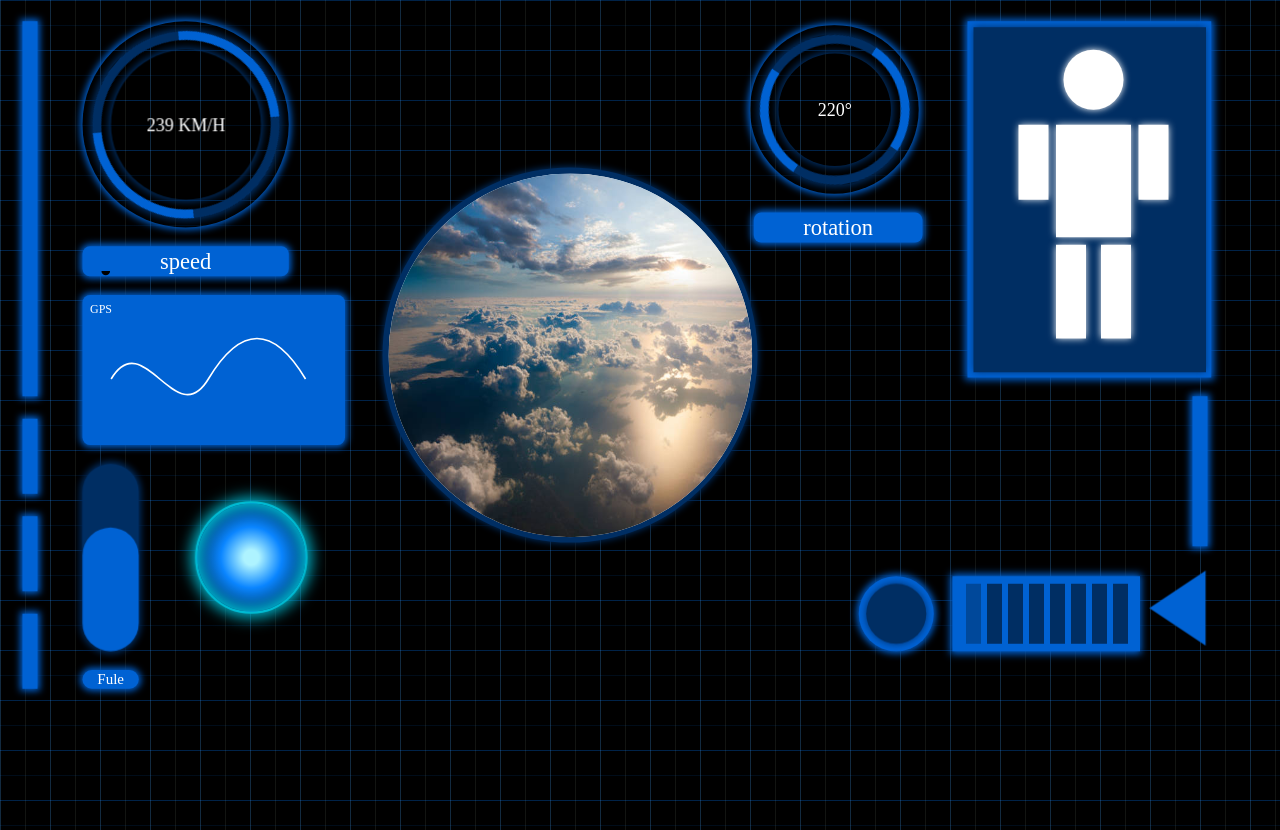
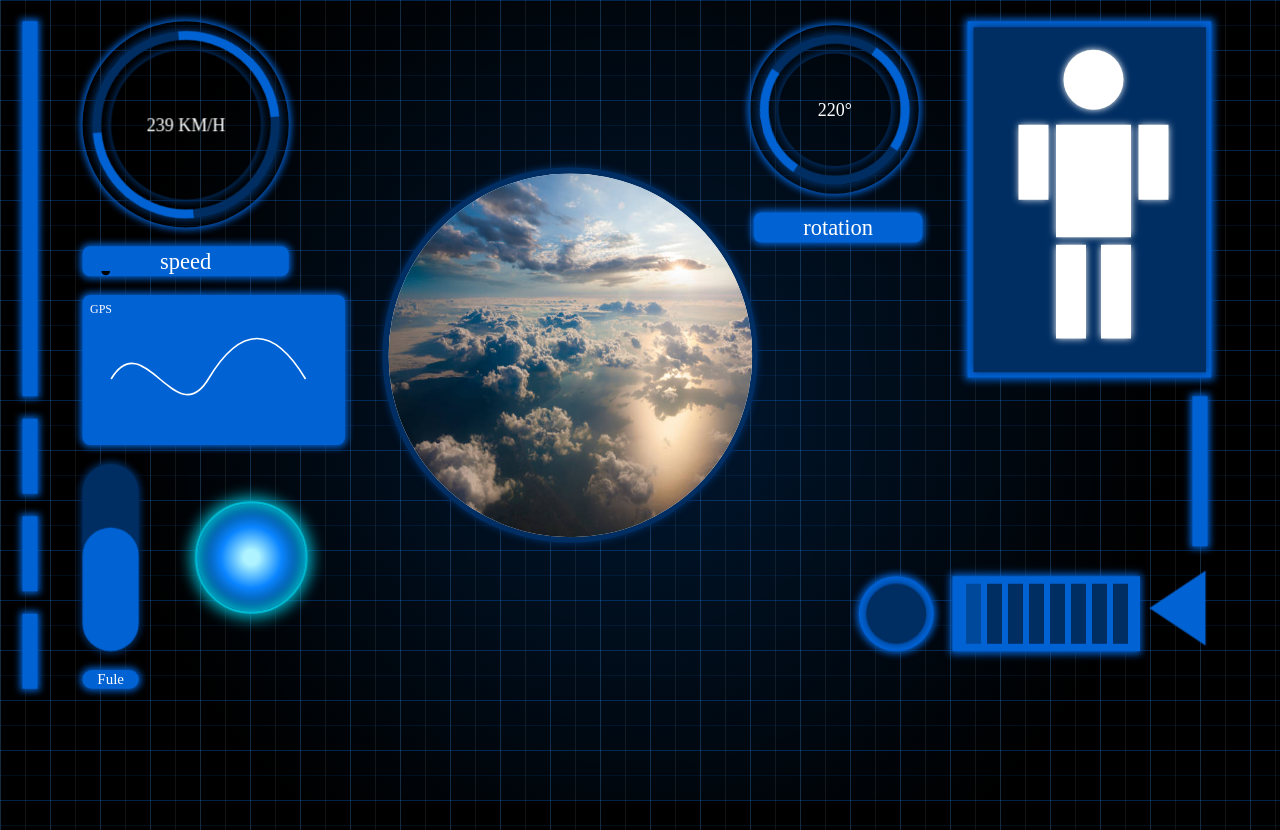
Before and after one commit to mikpatings/MovieMaker, a plain HTML site: page Autopilot/flypage.html in a window 1280 px wide. Drawn offline with Linux system fonts and the light colour scheme.

```diff
--- a/Armor/script.js
+++ b/Armor/script.js
@@ -8,4 +8,4 @@
 }
 
 setInterval(updateClock, 1);
-updateClock(); // initial call
+updateClock();
--- a/Armor/style.css
+++ b/Armor/style.css
@@ -1,15 +1,15 @@
-/* Futuristic Grid Background */
+
 body {
     margin: 0;
     padding: 0;
-    background: #0d0d0d; /* Base background color */
+    background: #0d0d0d;
     background-image:
         linear-gradient(90deg, rgba(180, 198, 174, 0.1) 1px, transparent 1px),
         linear-gradient(180deg, rgba(0, 123, 255, 0.1) 1px, transparent 1px),
         linear-gradient(90deg, rgba(0, 123, 255, 0.2) 1px, transparent 1px),
         linear-gradient(180deg, rgba(0, 123, 255, 0.2) 1px, transparent 1px);
     background-size: 50px 50px, 50px 50px, 100px 100px, 100px 100px;
-    color: #007bff; /* Blue text color */
+    color: #007bff;
     font-family: 'Arial', sans-serif;
     height: 100vh;
     display: flex;
@@ -18,7 +18,6 @@
     overflow: hidden;
 }
 
-/* Optional Glow Effect */
 body::before {
     content: '';
     position: absolute;
--- a/Autopilot/flypage.css
+++ b/Autopilot/flypage.css
@@ -15,10 +15,20 @@
     background-size: 50px 50px, 50px 50px, 100px 100px, 100px 100px;
     color: #007bff;
 }
+body::before {
+    content: '';
+    position: absolute;
+    top: 0;
+    left: 0;
+    width: 100%;
+    height: 100%;
+    background: radial-gradient(circle, rgba(0, 123, 255, 0.2) 0%, transparent 70%);
+    z-index: -1;
+}
 #content{
     display: flex;
 }
-/*1e column*/
+
 #lines{
     width: 30px;
     height: 900px;
@@ -38,7 +48,7 @@
     background-color: #0062d3;
     box-shadow: 0px 0px 10px 3px #0062d3;
 }
-/*2e column*/
+
 #travelinfo{
     width: 310px;
     height: 900px;
@@ -265,7 +275,7 @@
   .hover-button:hover {
     background-color: rgba(0, 0, 0, 0.4);
   }
-/*3e column*/
+
 #view{
     width: 610px;
     height: 900px;
@@ -383,7 +393,7 @@
     color: white;
     font-size: 30px;
 }
-/* 5e cloumn*/
+
 #column5{
     width: 430px;
     height: 900px;
@@ -557,7 +567,7 @@
     margin-left: 310px;
     color: #0062d3;
 }
-/*responsive*/
+
 @media screen and (max-width: 1750px){
     body {
     margin: 0;
@@ -571,7 +581,7 @@
     background-size: 25px 25px, 25px 25px, 50px 50px, 50px 50px;
     color: #007bff;
 }
-    /*1e column*/
+
 #lines{
     width: 30px;
     height: 900px;
@@ -588,7 +598,7 @@
     margin-top: 30px;
 
 }
-/*2e column*/
+
 #travelinfo{
     width: 250px;
     height: 900px;
@@ -680,7 +690,7 @@
     left: 0;
     border-radius: 50%;
     overflow: hidden;
-    pointer-events: none; /* prevent blocking the hover */
+    pointer-events: none;
   }
 
   #button:hover .hover-buttons {
@@ -702,7 +712,7 @@
   .hover-button:hover {
     background-color: rgba(0, 0, 0, 0.4);
   }
-/*3e column*/
+
 #view{
     width: 510px;
     height: 900px;
@@ -723,7 +733,7 @@
     height: 485px;
     border-radius: 50%;
 }
-/*4e column*/
+
 #column4{
     height: 900px;
     width: 240px;
@@ -772,7 +782,7 @@
 #rotatetxt{
     font-size: 30px;
 }
-/* 5e cloumn*/
+
 #column5{
     width: 330px;
     height: 900px;
--- a/Autopilot/flypage.js
+++ b/Autopilot/flypage.js
@@ -1,4 +1,3 @@
- /* speed animation */
  const speedEl = document.getElementById("speedmeter");
 
   let value = 150;
@@ -14,7 +13,6 @@
 
   setInterval(updateSpeed, 45);
 
-/*rotate animation */
 const rotateEl = document.getElementById("rotatemeter");
   let angle = 0;
   let angleDirection = 1;
--- a/Menu/script.js
+++ b/Menu/script.js
@@ -8,4 +8,4 @@
 }
 
 setInterval(updateClock, 1);
-updateClock(); // initial call
+updateClock();
--- a/Menu/style.css
+++ b/Menu/style.css
@@ -1,15 +1,14 @@
-/* Futuristic Grid Background */
 body {
     margin: 0;
     padding: 0;
-    background: #0d0d0d; /* Base background color */
+    background: #0d0d0d;
     background-image:
         linear-gradient(90deg, rgba(180, 198, 174, 0.1) 1px, transparent 1px),
         linear-gradient(180deg, rgba(0, 123, 255, 0.1) 1px, transparent 1px),
         linear-gradient(90deg, rgba(0, 123, 255, 0.2) 1px, transparent 1px),
         linear-gradient(180deg, rgba(0, 123, 255, 0.2) 1px, transparent 1px);
     background-size: 50px 50px, 50px 50px, 100px 100px, 100px 100px;
-    color: #007bff; /* Blue text color */
+    color: #007bff;
     font-family: 'Arial', sans-serif;
     height: 100vh;
     display: flex;
@@ -18,7 +17,7 @@
     overflow: hidden;
 }
 
-/* Optional Glow Effect */
+
 body::before {
     content: '';
     position: absolute;
```
Also changed, not shown: Autopilot/flypage.html (+5 -5 lines).
